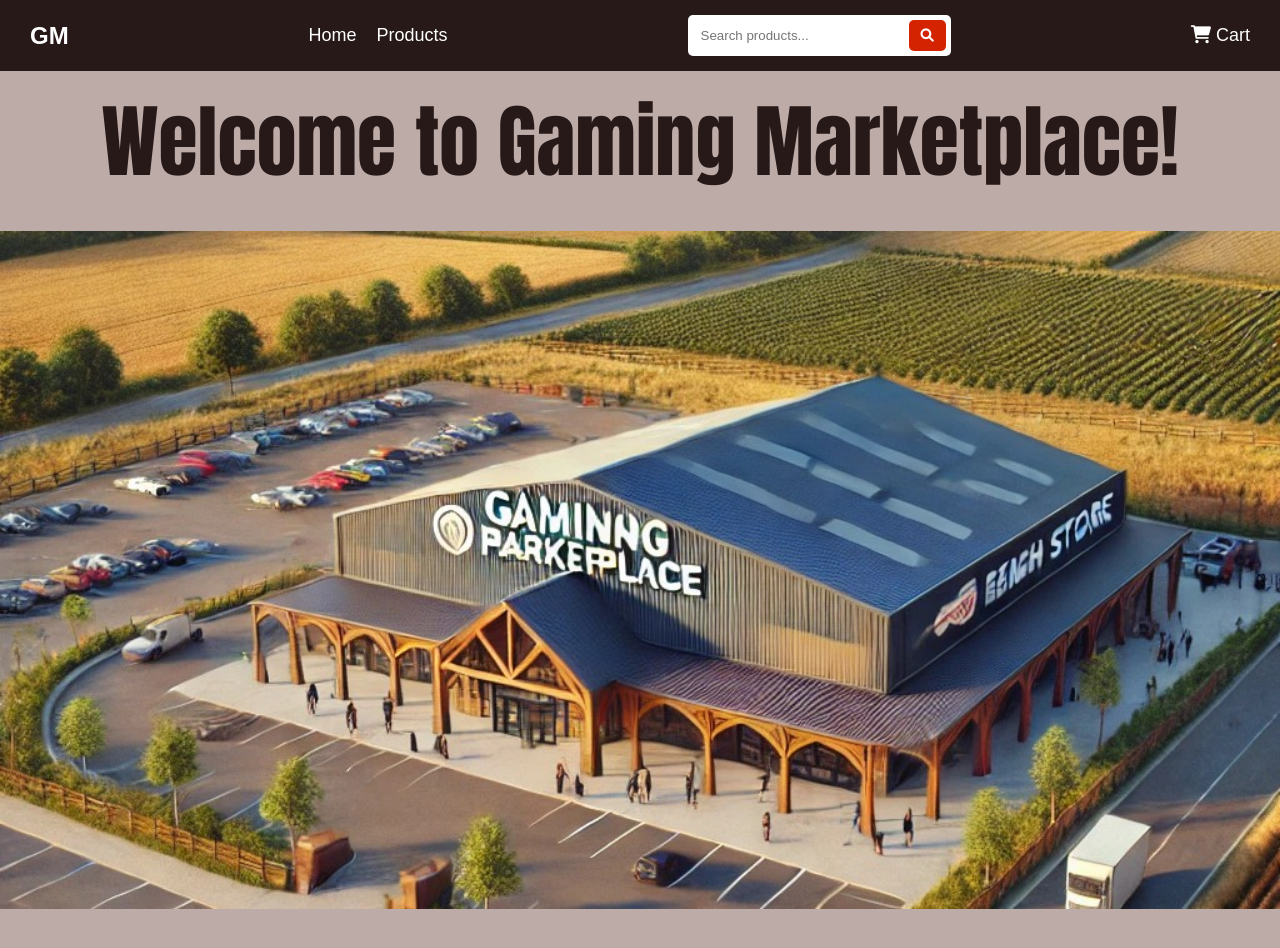
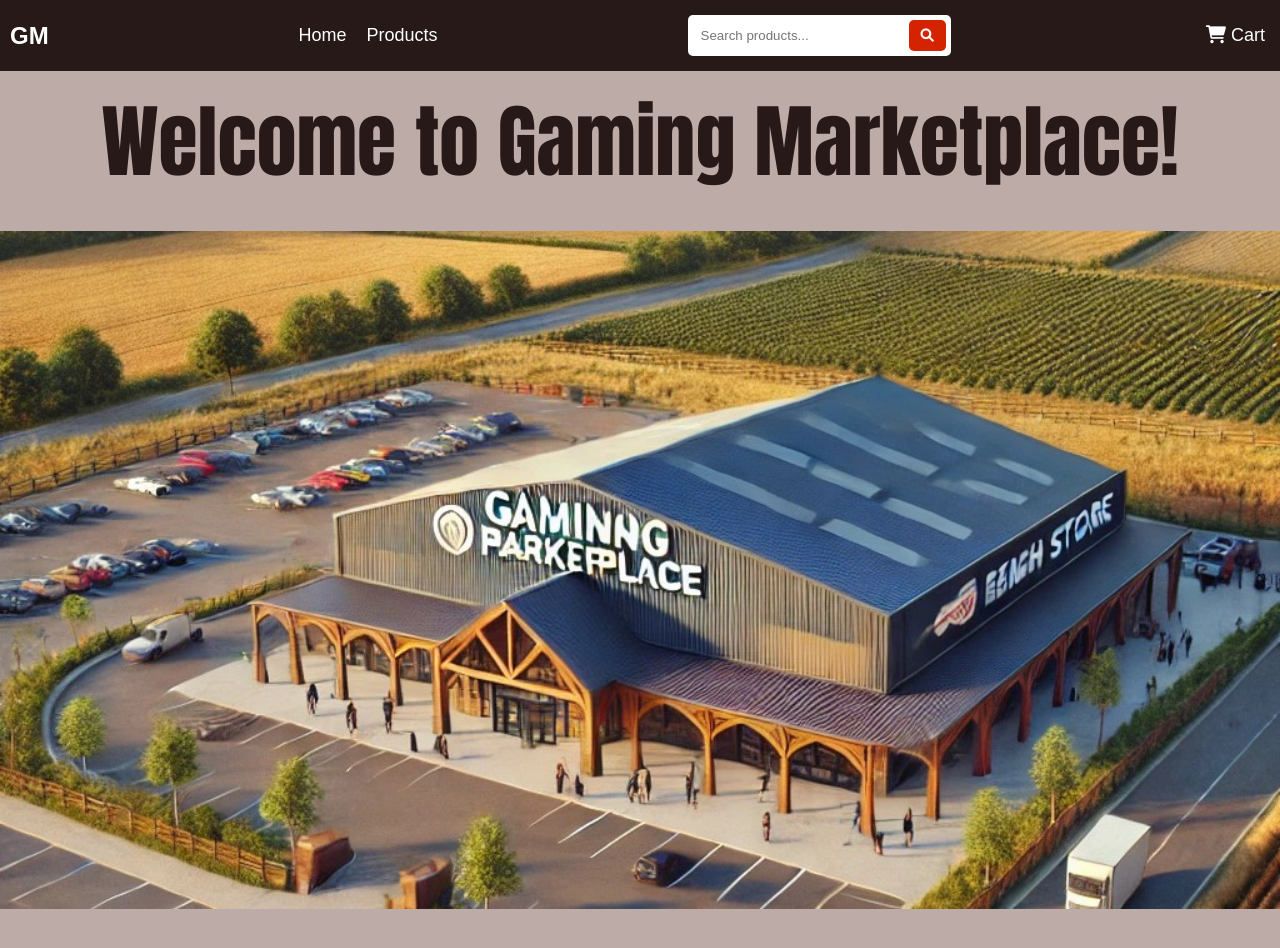
Before and after one commit to front-end-fundamentals-2025/fef-project-group-49, a plain HTML site: page index.html in a window 1280 px wide. Shown: the top 948 px of the page. Drawn offline with Linux system fonts and the light colour scheme.

Commit message:
Update home.css

```diff
--- a/css/home.css
+++ b/css/home.css
@@ -19,6 +19,7 @@ header {
   font-weight: bold;
   animation-name: shake;
   animation-duration: 1.5s;
+  translate: -20px 0px;
 }
 
 nav ul {
@@ -31,6 +32,7 @@ nav ul {
 
 nav ul li {
   display: inline;
+  translate: -10px 0px;
 }
 
 nav ul li a {
@@ -71,6 +73,10 @@ nav ul li a {
   color: white;
   text-decoration: none;
   font-size: 18px;
+}
+
+.cart {
+  translate: 15px 0px;
 }
 
 @keyframes shake {
```
